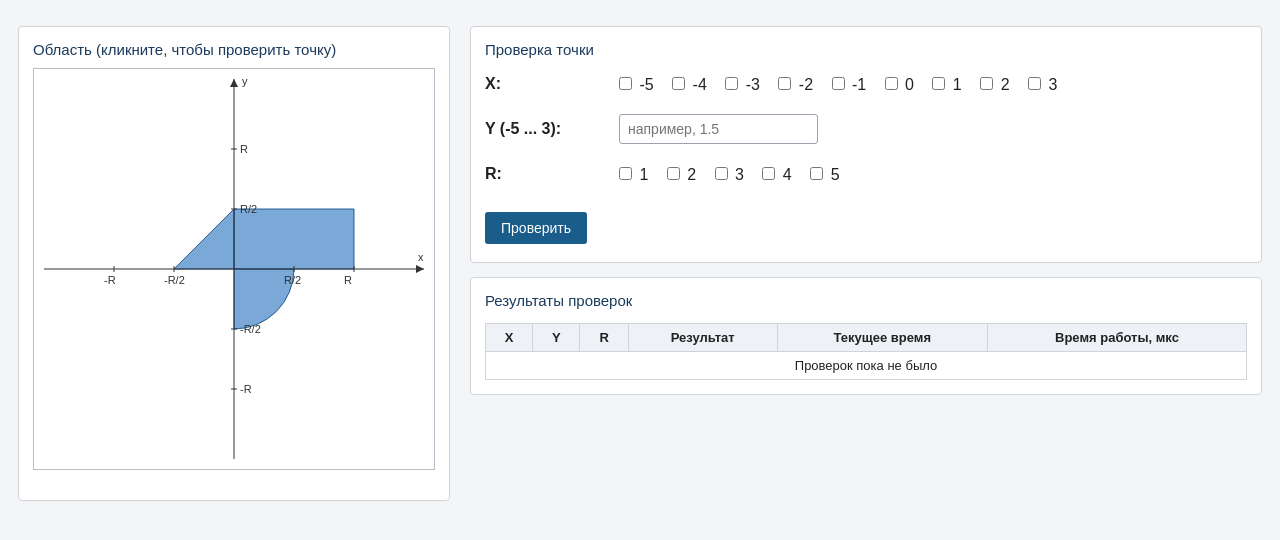
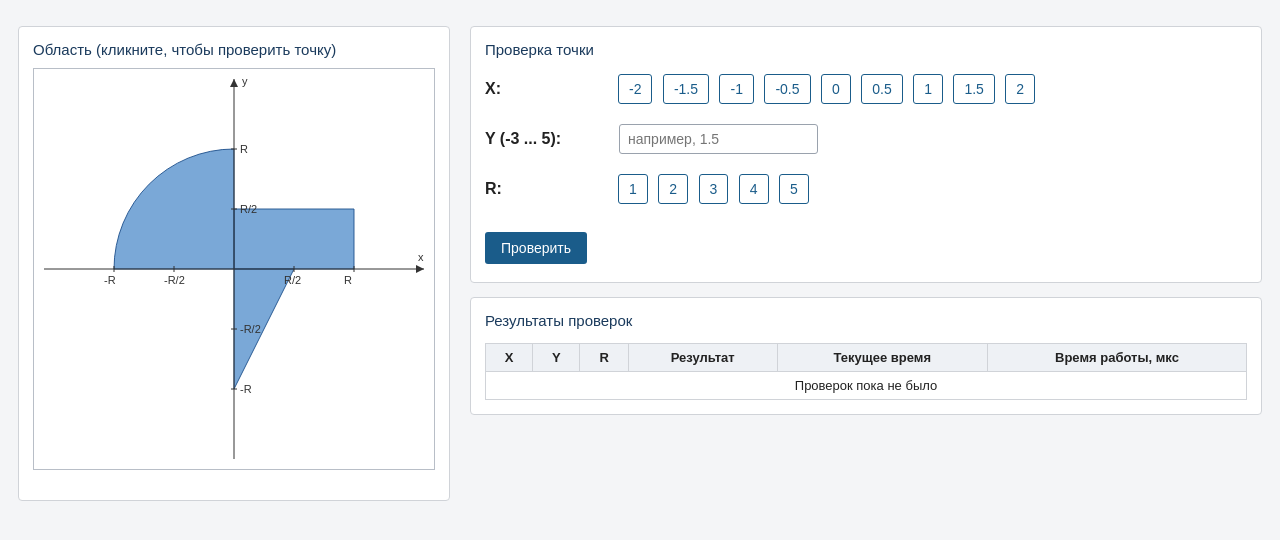
Before and after one commit to LenaKadilova/Web_Lab3, a Java web app: template src/main/webapp/WEB-INF/jsp/index.jsp in a window 1280 px wide. Shown: the part 155-695 px from the top of the page. Run offline with Tomcat 11, a stand-in JSP engine, Linux system fonts and the light colour scheme; the template is opened without the code that fills it, so the values that code supplies are empty.

Commit message:
теперь это 223 вариант

```diff
--- a/src/main/java/app/hitcheck/controller/ControllerServlet.java
+++ b/src/main/java/app/hitcheck/controller/ControllerServlet.java
@@ -25,8 +25,6 @@ public class ControllerServlet extends HttpServlet {
     }
 
     private static boolean hasPointData(HttpServletRequest req) {
-        return req.getParameter("x") != null
-                || req.getParameter("y") != null
-                || req.getParameter("r") != null;
+        return req.getParameter("x") != null || req.getParameter("y") != null || req.getParameter("r") != null;
     }
 }
--- a/src/main/webapp/WEB-INF/jsp/index.jsp
+++ b/src/main/webapp/WEB-INF/jsp/index.jsp
@@ -1,6 +1,5 @@
 <%@ page contentType="text/html;charset=UTF-8" pageEncoding="UTF-8" %>
 <%@ taglib prefix="c" uri="jakarta.tags.core" %>
-<jsp:useBean id="resultsBean" class="app.hitcheck.model.ResultsBean" scope="session"/>
 <c:set var="ctx" value="${pageContext.request.contextPath}"/>
 <!DOCTYPE html>
 <html lang="ru">
@@ -47,26 +46,28 @@
                                 <tbody>
                                 <tr>
                                     <td class="label-cell">X:</td>
-                                    <td class="check-group">
-                                        <c:forEach var="xv" items="-5,-4,-3,-2,-1,0,1,2,3">
-                                            <label><input type="checkbox" name="x" value="${xv}"> ${xv}</label>
-                                        </c:forEach>
+                                    <td class="btn-group" id="x-buttons">
+                                        <c:forTokens var="xv" items="-2,-1.5,-1,-0.5,0,0.5,1,1.5,2" delims=",">
+                                            <button type="button" value="${xv}">${xv}</button>
+                                        </c:forTokens>
+                                        <input type="hidden" name="x" id="x-input">
                                     </td>
                                 </tr>
                                 <tr><td></td><td class="error-text" id="x-error"></td></tr>
                                 <tr>
-                                    <td class="label-cell"><label for="y-input">Y (-5 ... 3):</label></td>
+                                    <td class="label-cell"><label for="y-input">Y (-3 ... 5):</label></td>
                                     <td><input type="text" id="y-input" name="y" maxlength="30"
                                                placeholder="например, 1.5" autocomplete="off"></td>
                                 </tr>
                                 <tr><td></td><td class="error-text" id="y-error"></td></tr>
                                 <tr>
                                     <td class="label-cell">R:</td>
-                                    <td class="check-group">
-                                        <c:forEach var="rv" items="1,2,3,4,5">
-                                            <label><input type="checkbox" name="r" value="${rv}"
-                                                    ${resultsBean.lastR == rv ? 'checked' : ''}> ${rv}</label>
-                                        </c:forEach>
+                                    <td class="btn-group" id="r-buttons">
+                                        <c:forTokens var="rv" items="1,2,3,4,5" delims=",">
+                                            <button type="button" value="${rv}"
+                                                    class="${sessionScope.lastR == rv ? 'selected' : ''}">${rv}</button>
+                                        </c:forTokens>
+                                        <input type="hidden" name="r" id="r-input" value="${sessionScope.lastR}">
                                     </td>
                                 </tr>
                                 <tr><td></td><td class="error-text" id="r-error"></td></tr>
@@ -99,11 +100,11 @@
                             </thead>
                             <tbody id="results-body">
                             <c:choose>
-                                <c:when test="${empty resultsBean.results}">
+                                <c:when test="${empty sessionScope.results}">
                                     <tr><td colspan="6">Проверок пока не было</td></tr>
                                 </c:when>
                                 <c:otherwise>
-                                    <c:forEach var="res" items="${resultsBean.results}">
+                                    <c:forEach var="res" items="${sessionScope.results}">
                                         <tr data-x="${res.x}" data-y="${res.y}" data-r="${res.r}" data-hit="${res.hit}">
                                             <td><c:out value="${res.x}"/></td>
                                             <td><c:out value="${res.y}"/></td>
--- a/src/main/webapp/static/form.js
+++ b/src/main/webapp/static/form.js
@@ -2,8 +2,10 @@
     'use strict';
 
     const form = document.getElementById('point-form');
-    const xBoxes = document.querySelectorAll('input[name="x"]');
-    const rBoxes = document.querySelectorAll('input[name="r"]');
+    const xButtons = document.querySelectorAll('#x-buttons button');
+    const rButtons = document.querySelectorAll('#r-buttons button');
+    const xInput = document.getElementById('x-input');
+    const rInput = document.getElementById('r-input');
     const yInput = document.getElementById('y-input');
     const xError = document.getElementById('x-error');
     const yError = document.getElementById('y-error');
@@ -11,21 +13,15 @@
     const canvasError = document.getElementById('canvas-error');
     const canvas = document.getElementById('plane');
 
-    const ALLOWED_X = ['-5', '-4', '-3', '-2', '-1', '0', '1', '2', '3'];
+    const ALLOWED_X = ['-2', '-1.5', '-1', '-0.5', '0', '0.5', '1', '1.5', '2'];
     const ALLOWED_R = ['1', '2', '3', '4', '5'];
     const NUMBER = /^-?\d{1,10}(\.\d{1,20})?$/;
 
     const graph = Graph.create(canvas);
     const points = Graph.readPoints('#results-body tr[data-x]');
 
-    function checkedValues(boxes) {
-        return Array.prototype.filter.call(boxes, function (b) { return b.checked; })
-            .map(function (b) { return b.value; });
-    }
-
     function selectedR() {
-        const values = checkedValues(rBoxes);
-        return values.length === 1 && ALLOWED_R.includes(values[0]) ? values[0] : null;
+        return ALLOWED_R.includes(rInput.value) ? rInput.value : null;
     }
 
     function redraw() {
@@ -33,14 +29,12 @@
         graph.draw(r ? Number(r) : null, points);
     }
 
-    function makeSingleChoice(boxes, onChange) {
-        boxes.forEach(function (box) {
-            box.addEventListener('change', function () {
-                if (box.checked) {
-                    boxes.forEach(function (other) {
-                        if (other !== box) other.checked = false;
-                    });
-                }
+    function bindButtons(buttons, hiddenInput, onChange) {
+        buttons.forEach(function (btn) {
+            btn.addEventListener('click', function () {
+                buttons.forEach(function (b) { b.classList.remove('selected'); });
+                btn.classList.add('selected');
+                hiddenInput.value = btn.value;
                 if (onChange) onChange();
             });
         });
@@ -50,16 +44,15 @@
         if (!NUMBER.test(raw)) return false;
         const negative = raw.charAt(0) === '-';
         const intPart = Number(raw.replace('-', '').split('.')[0]);
-        return negative ? intPart < 5 : intPart < 3;
+        return negative ? intPart < 3 : intPart < 5;
     }
 
     function validateForm() {
         let valid = true;
 
-        const xs = checkedValues(xBoxes);
         xError.textContent = '';
-        if (xs.length !== 1 || !ALLOWED_X.includes(xs[0])) {
-            xError.textContent = 'Выберите одно значение X';
+        if (!ALLOWED_X.includes(xInput.value)) {
+            xError.textContent = 'Выберите значение X';
             valid = false;
         }
 
@@ -71,14 +64,14 @@
             yInput.classList.add('invalid');
             valid = false;
         } else if (!isYValid(yRaw)) {
-            yError.textContent = 'Y должен быть числом в интервале (-5; 3)';
+            yError.textContent = 'Y должен быть числом в интервале (-3; 5)';
             yInput.classList.add('invalid');
             valid = false;
         }
 
         rError.textContent = '';
         if (selectedR() === null) {
-            rError.textContent = 'Выберите одно значение R';
+            rError.textContent = 'Выберите значение R';
             valid = false;
         }
 
@@ -103,8 +96,8 @@
         yInput.value = yInput.value.trim().replace(',', '.');
     });
 
-    makeSingleChoice(xBoxes, function () { xError.textContent = ''; });
-    makeSingleChoice(rBoxes, function () {
+    bindButtons(xButtons, xInput, function () { xError.textContent = ''; });
+    bindButtons(rButtons, rInput, function () {
         rError.textContent = '';
         canvasError.textContent = '';
         redraw();
@@ -114,7 +107,7 @@
         canvasError.textContent = '';
         const r = selectedR();
         if (r === null) {
-            canvasError.textContent = 'Выберите радиус R';
+            canvasError.textContent = 'Невозможно определить координаты точки: выберите радиус R';
             return;
         }
 
@@ -122,12 +115,12 @@
         const x = Math.round(c.x * 1000) / 1000;
         const y = Math.round(c.y * 1000) / 1000;
 
-        if (x < -5 || x > 3) {
-            canvasError.textContent = 'X = ' + x + ' не в [-5; 3]';
+        if (x < -2 || x > 2) {
+            canvasError.textContent = 'X = ' + x + ' не в [-2; 2]';
             return;
         }
-        if (y <= -5 || y >= 3) {
-            canvasError.textContent = 'Y = ' + y + ' не в (-5; 3)';
+        if (y <= -3 || y >= 5) {
+            canvasError.textContent = 'Y = ' + y + ' не в (-3; 5)';
             return;
         }
 
--- a/src/main/webapp/static/graph.js
+++ b/src/main/webapp/static/graph.js
@@ -43,12 +43,8 @@ window.Graph = (function () {
             ctx.stroke();
 
             ctx.beginPath();
-            p = toPx(0, 0);
-            ctx.moveTo(p[0], p[1]);
-            p = toPx(-R / 2, 0);
-            ctx.lineTo(p[0], p[1]);
-            p = toPx(0, R / 2);
-            ctx.lineTo(p[0], p[1]);
+            ctx.moveTo(cx, cy);
+            ctx.arc(cx, cy, R * scale, Math.PI, 1.5 * Math.PI, false);
             ctx.closePath();
             ctx.fill();
             ctx.stroke();
@@ -56,7 +52,10 @@ window.Graph = (function () {
             ctx.beginPath();
             p = toPx(0, 0);
             ctx.moveTo(p[0], p[1]);
-            ctx.arc(cx, cy, (R / 2) * scale, 0, Math.PI / 2, false);
+            p = toPx(R / 2, 0);
+            ctx.lineTo(p[0], p[1]);
+            p = toPx(0, -R);
+            ctx.lineTo(p[0], p[1]);
             ctx.closePath();
             ctx.fill();
             ctx.stroke();
--- a/src/main/webapp/static/style.css
+++ b/src/main/webapp/static/style.css
@@ -85,10 +85,21 @@ input[type="text"] {
     font-size: 14px;
 }
 
-.check-group label {
-    display: inline-block;
-    margin: 2px 10px 2px 0;
-    cursor: pointer;
+.btn-group button {
+    margin: 2px 3px;
+    padding: 6px 10px;
+    background: #ffffff;
+    color: #1a5c8a;
+    border: 1px solid #1a5c8a;
+}
+
+.btn-group button:hover {
+    background: #e6eef5;
+}
+
+.btn-group button.selected {
+    background: #1a5c8a;
+    color: #ffffff;
 }
 
 .invalid {
```
Also changed, not shown: src/main/java/app/hitcheck/controller/AreaCheckServlet.java (+21 -2 lines), src/main/java/app/hitcheck/model/AreaChecker.java (+7 -12 lines), src/main/java/app/hitcheck/model/ResultsBean.java (deleted, +0 -47 lines), src/main/java/app/hitcheck/model/Validator.java (+10 -10 lines).
